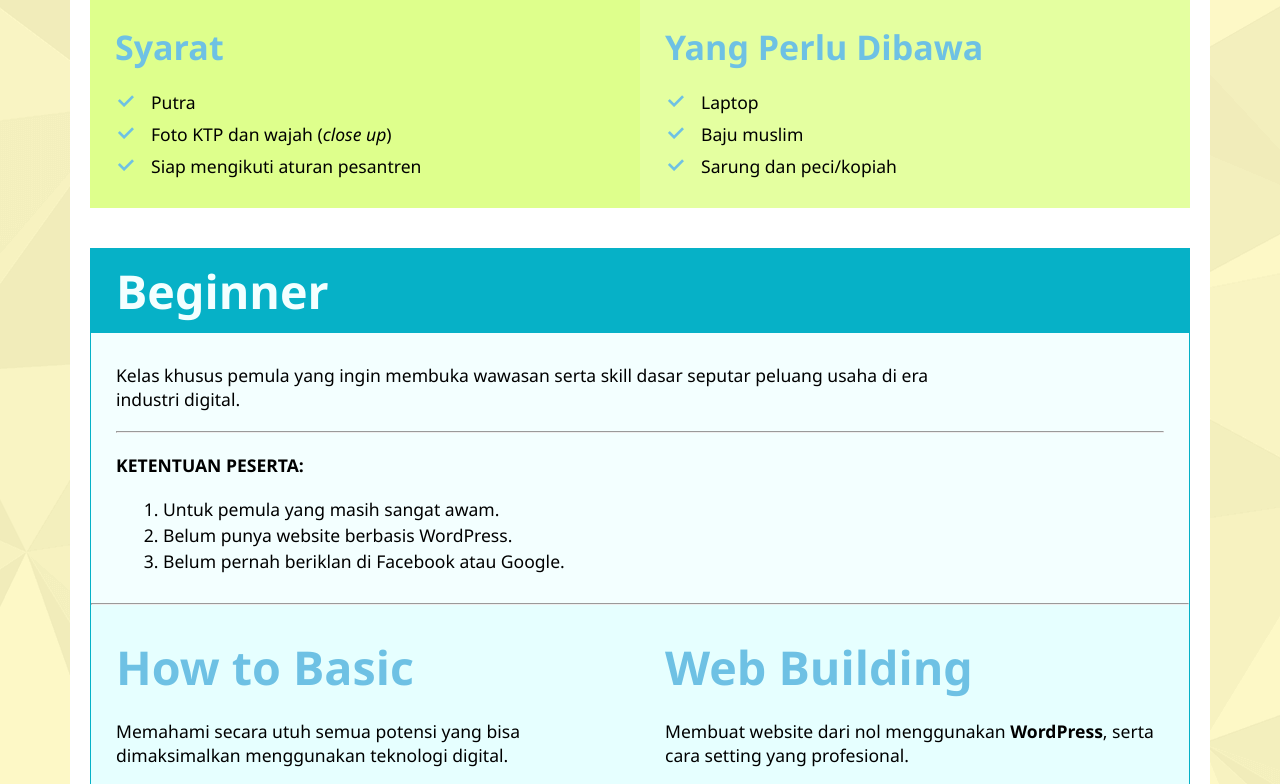
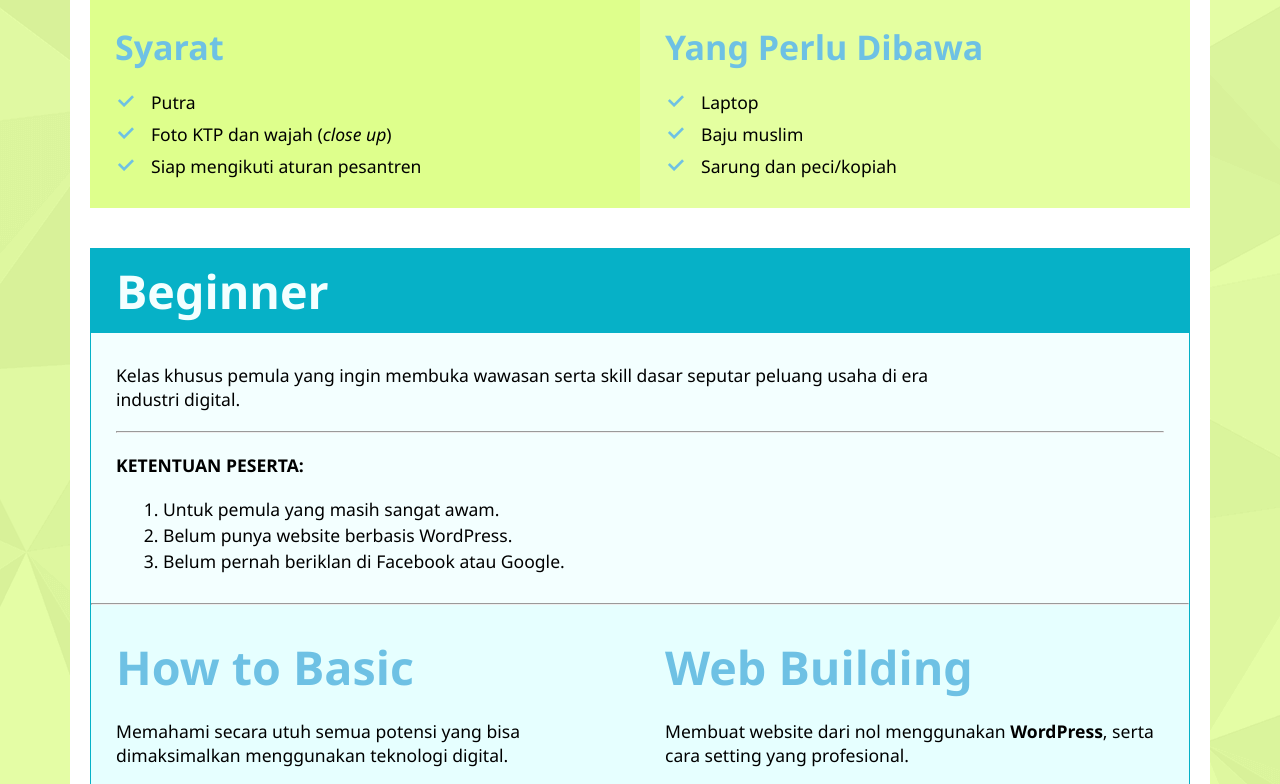
Before and after one commit to RaihanAkram08/mahad-sintesa, a plain HTML site: page index.html in a window 1280 px wide. Shown: the part 731-1515 px from the top of the page. Drawn offline with nearby package versions, Linux system fonts and the light colour scheme; files whose address does not match are found by name.

Commit message:
third commit

```diff
--- a/styles/style.css
+++ b/styles/style.css
@@ -9,7 +9,7 @@
 body {
     font-family: 'Segoe UI', sans-serif;
     background-image: url(./assets/bg-sintesa.png);
-    background-color: var(--yellow-bg);
+    background-color: var(--green-light);
 }
 
 :root {
```
